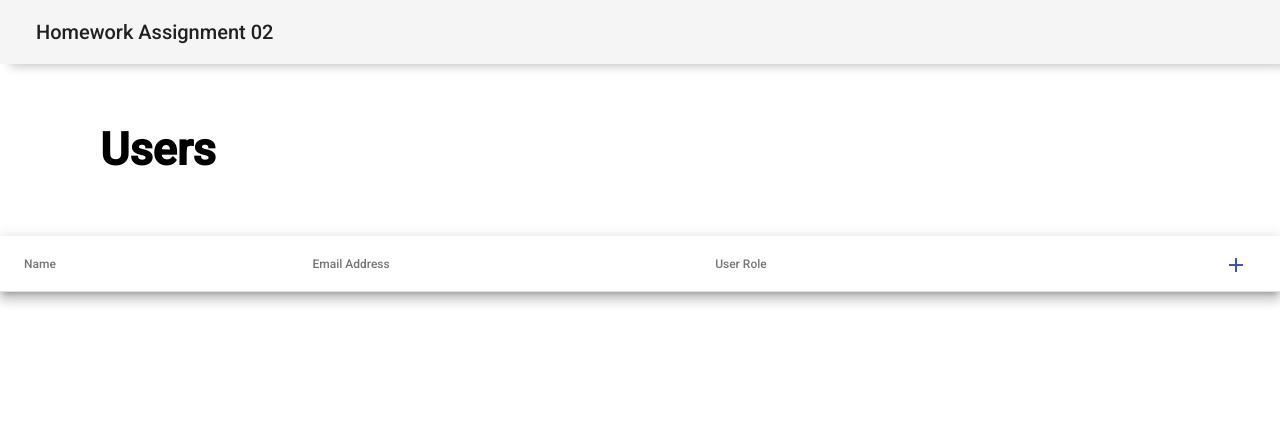
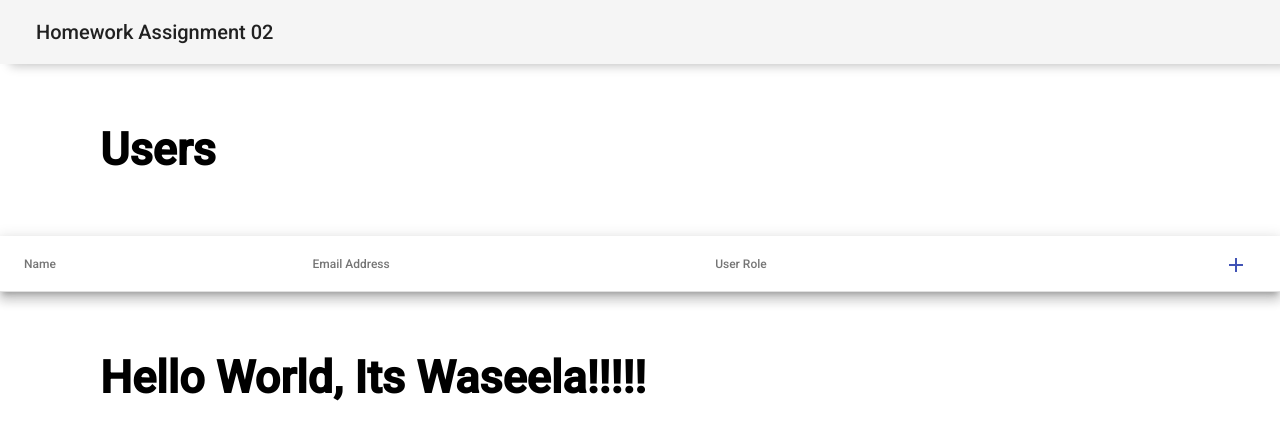
Before and after one commit to DemiMurray/370Test, an Angular app: page / in a window 1280 px wide. Shown: the top 438 px of the page. Built offline with nearby package versions, Linux system fonts and the light colour scheme.

Commit message:
Github Message

```diff
--- a/package.json
+++ b/package.json
@@ -25,6 +25,7 @@
     "@angular/platform-browser-dynamic": "~11.0.1",
     "@angular/router": "~11.0.1",
     "firebase": "^8.4.2",
+    "git": "^0.1.5",
     "rxjs": "~6.6.0",
     "tslib": "^2.0.0",
     "zone.js": "~0.10.2"
--- a/src/app/pages/users/users.component.html
+++ b/src/app/pages/users/users.component.html
@@ -43,3 +43,6 @@
         <tr mat-row *matRowDef="let row; columns: displayedColumns;"></tr>
     </table>
 </div>
+<div class="container">
+    <h1>Hello World, Its Waseela!!!!! </h1>
+</div>
```
Also changed, not shown: 1 other file (tests, documents, lock files or other folders).
